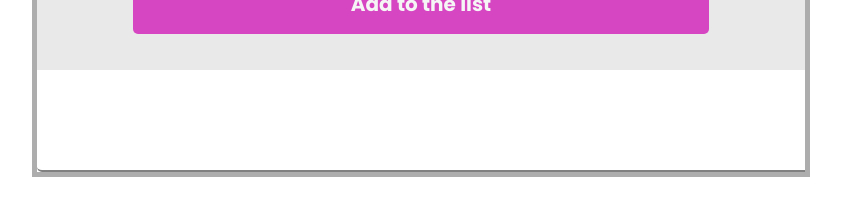
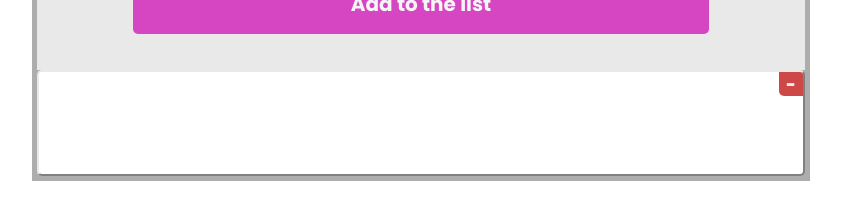
Before and after one commit to RafaFreitasNog/presence-list-app, a React (Create React App) app: page / in a window 1280 px wide. Shown: the part 294-514 px from the top of the page, without its empty margins (219-1060 px from the left). Built offline with nearby package versions, Linux system fonts and the light colour scheme.

Commit message:
added a grid to the list element tohelp organize the design, also added a 'delete' button who's functionality is to be implemented yet

```diff
--- a/src/components/listStudentElement/index.jsx
+++ b/src/components/listStudentElement/index.jsx
@@ -4,9 +4,14 @@ import './style.css'
 function StudentElement(props) {
     return (
         <Fragment>
-            <div id="listElement">
-                <h2 id="name">{props.name}</h2>
-                <h2 id="time">{props.time}</h2>
+            <div id="grid-conteiner">
+                <div id="grid-item1">
+                    <button id="delete-button">-</button>
+                </div>
+                <div id="grid-item2">
+                    <h2 id="name">{props.name}</h2>
+                    <h2 id="time">{props.time}</h2>
+                </div>
             </div>
         </Fragment>
     )
--- a/src/components/listStudentElement/style.css
+++ b/src/components/listStudentElement/style.css
@@ -1,11 +1,36 @@
-#listElement {
-    width: 100%;
-    height: 100px;
+#grid-conteiner{
+    height: 102px;
+    display: grid;
+    grid-template-rows: 34px 34px 34px;
+    border-top: 2px rgb(233, 233, 233) solid;
+    border-right: 2px gray solid;
+    border-bottom: 2px gray solid;
+    border-left: 2px rgb(233, 233, 233) solid;
+    border-radius: 5px;
+    background-color: white;
+}
+
+#grid-item1 {
+    display: flex;
+    justify-content: flex-end;
+}
+
+#grid-item2 {
     display: flex;
     align-items: center;
     justify-content: space-between;
-    border-bottom: 2px gray solid;
+}
+
+#delete-button {
+    height: 24px;
+    width: 24px;
+    background-color: rgb(207, 72, 72);
     border-bottom-left-radius: 5px;
+    border-top-right-radius: 3px;
+
+    color: rgb(233, 233, 233);
+    font-weight: 900;
+    font-size: 16px;
 }
 
 #name {
--- a/src/components/menu/style.css
+++ b/src/components/menu/style.css
@@ -52,6 +52,7 @@
     width: 60%;
     min-height: 100px;
     min-width: 600px;
+    background-color: rgb(173, 173, 173);
     border-left: 5px rgb(173, 173, 173) solid;
     border-right: 5px rgb(173, 173, 173) solid;
     border-bottom: 5px rgb(173, 173, 173) solid;
```
